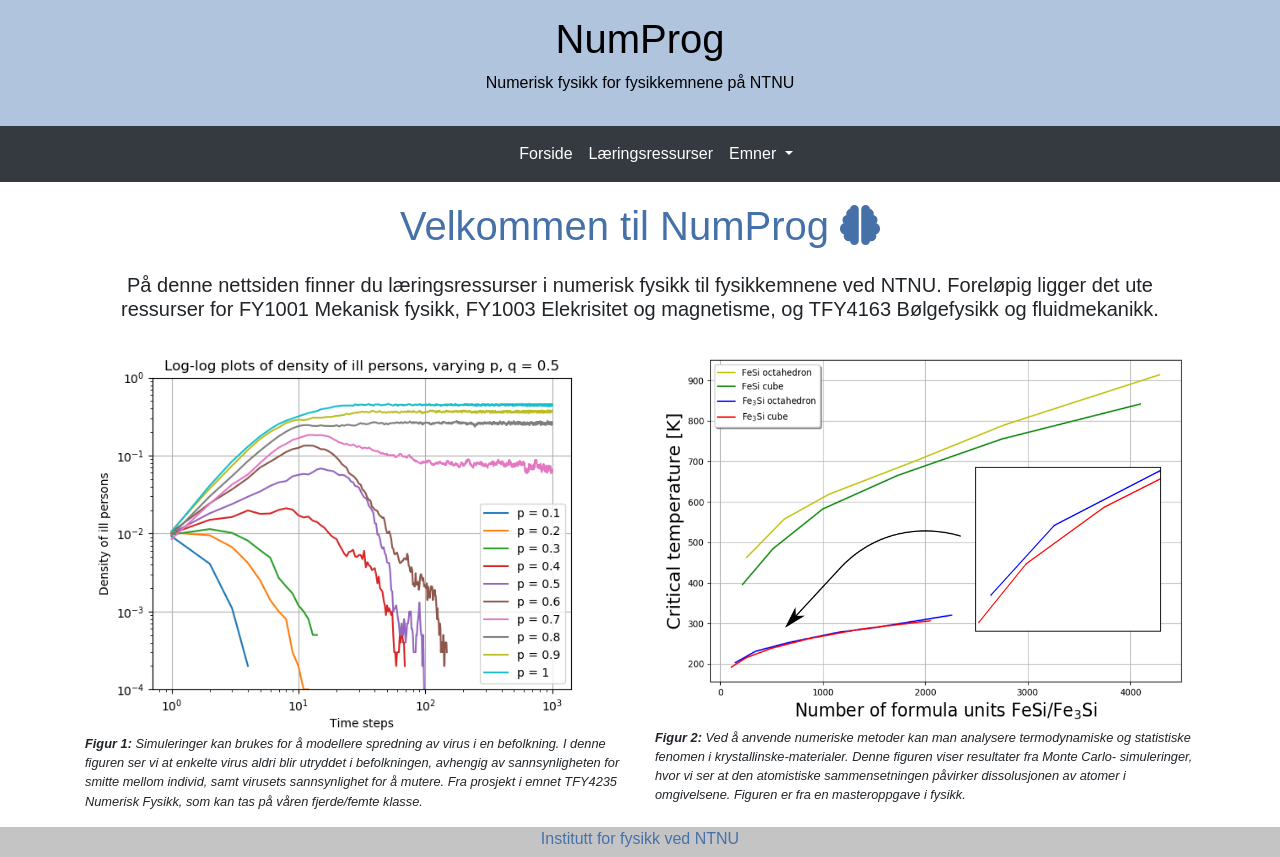
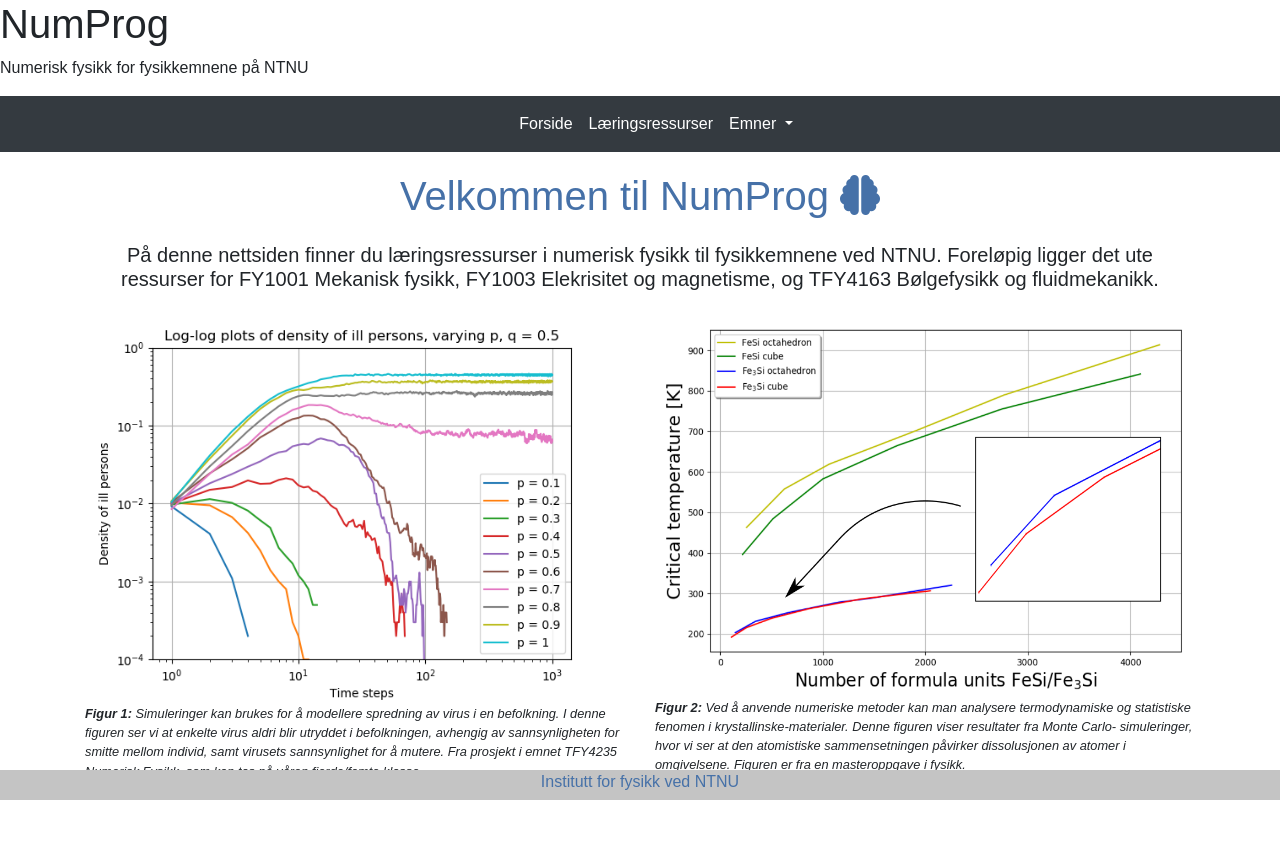
Before and after one commit to solfridhj/numfys-webpage, a PHP site: page / in a window 1280 px wide. After the commit the page ends 800 px from the top, so only its background shows below. Run offline with PHP 8.4, Linux system fonts and the light colour scheme; some libraries are stand-ins or nearby versions.

Commit message:
Fix footer

```diff
--- a/index.html
+++ b/index.html
@@ -16,6 +16,7 @@
 </head>
 
 <body>
+  <div class="wrapper>
 
         <a class='head' href='index.html'>
                 <div class="jumbotron text-center" style="margin-bottom:0">
@@ -91,7 +92,10 @@
   </div>
   </div>
 
-  <footer class="front-footer">
+  <div class="push"></div>
+</div>
+
+  <footer class="footer">
     Institutt for fysikk ved NTNU
   </footer>
 
--- a/style.css
+++ b/style.css
@@ -2,6 +2,21 @@
 body {
   font-family: 'Arial', sans-serif;
 
+}
+
+html, body {
+  height: 100%;
+  margin: 0;
+}
+
+.wrapper {
+  min-height: 100%;
+  margin-bottom: -50px;
+}
+
+.footer,
+.push {
+  height: 30px;
 }
 
 .dropdown-item {
```
